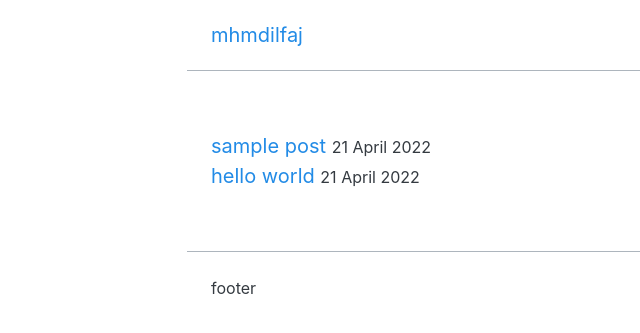
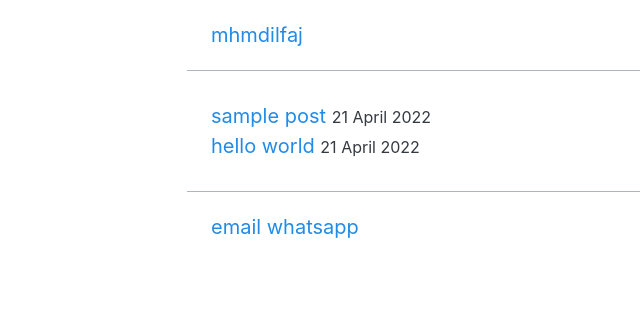
Before and after one commit to mhmdilfaj/mhmdilfaj.github.io, a Jekyll site: the page built from index.html, in a window 1280 px wide. Shown: the top 333 px of the page, without its empty margins (153-793 px from the left). Built offline with Jekyll 4.4.1, drawn with Linux system fonts in a browser that asks for light colours.

Commit message:
Update default.html

```diff
--- a/_layouts/default.html
+++ b/_layouts/default.html
@@ -15,14 +15,17 @@
     <link rel="stylesheet" href="{{ 'assets/stylesheet.css' | relative_url }}">
   </head>
   <body>
-    <header class="container mt-1 mb-3 pb-1 border-bottom">
+    <header class="container mt-1 mb-2 pb-1 border-bottom">
       <a href="/" alt="" class="">{{ site.title }}</a>
     </header>
     <main>
       {{ content }}
     </main>
-    <footer class="container mt-3 mb-3 pt-1 border-top">
-      <small>footer</small>
+    <footer class="container mt-2 mb-2 pt-1 border-top">
+      <nav>
+        <a href="mailto:mhmdilfaj@gmail.com" alt="">email</a>
+        <a href="https://wa.me/+6281296827422" alt="">whatsapp</a>
+      </nav>
     </footer>
   </body>
 </html>
```
